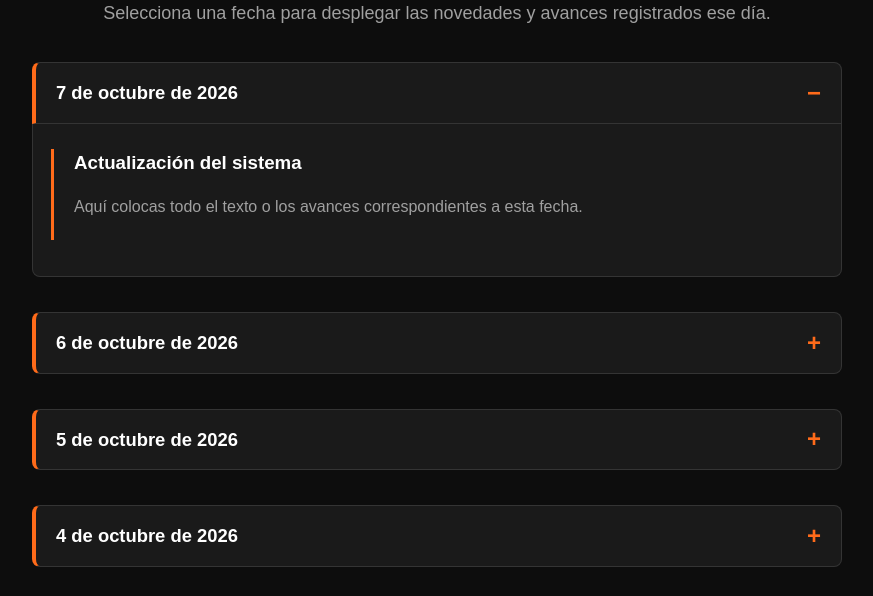
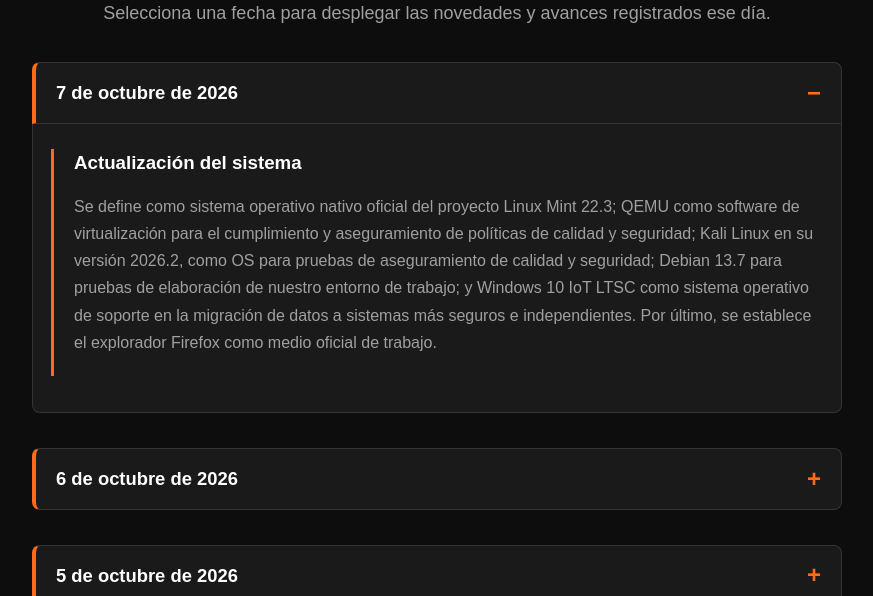
Before and after one commit to solosoyjuan03/Sxcontrol, a Flask app: page /blog in a window 1280 px wide. Shown: the part 220-816 px from the top of the page, without its empty margins (203-1076 px from the left). Run offline with Flask 3, Linux system fonts and the light colour scheme.

Commit message:
Update blog.html

```diff
--- a/templates/Blog/blog.html
+++ b/templates/Blog/blog.html
@@ -34,7 +34,7 @@
                 <div class="noticias-fecha-contenido">
                     <article class="noticia-avance">
                         <h3>Actualización del sistema</h3>
-                        <p>Aquí colocas todo el texto o los avances correspondientes a esta fecha.</p>
+                        <p>Se define como sistema operativo nativo oficial del proyecto Linux Mint 22.3; QEMU como software de virtualización para el cumplimiento y aseguramiento de políticas de calidad y seguridad; Kali Linux en su versión 2026.2, como OS para pruebas de aseguramiento de calidad y seguridad; Debian 13.7 para pruebas de elaboración de nuestro entorno de trabajo; y Windows 10 IoT LTSC como sistema operativo de soporte en la migración de datos a sistemas más seguros e independientes. Por último, se establece el explorador Firefox como medio oficial de trabajo.</p>
                     </article>
                 </div>
             </details>
```
